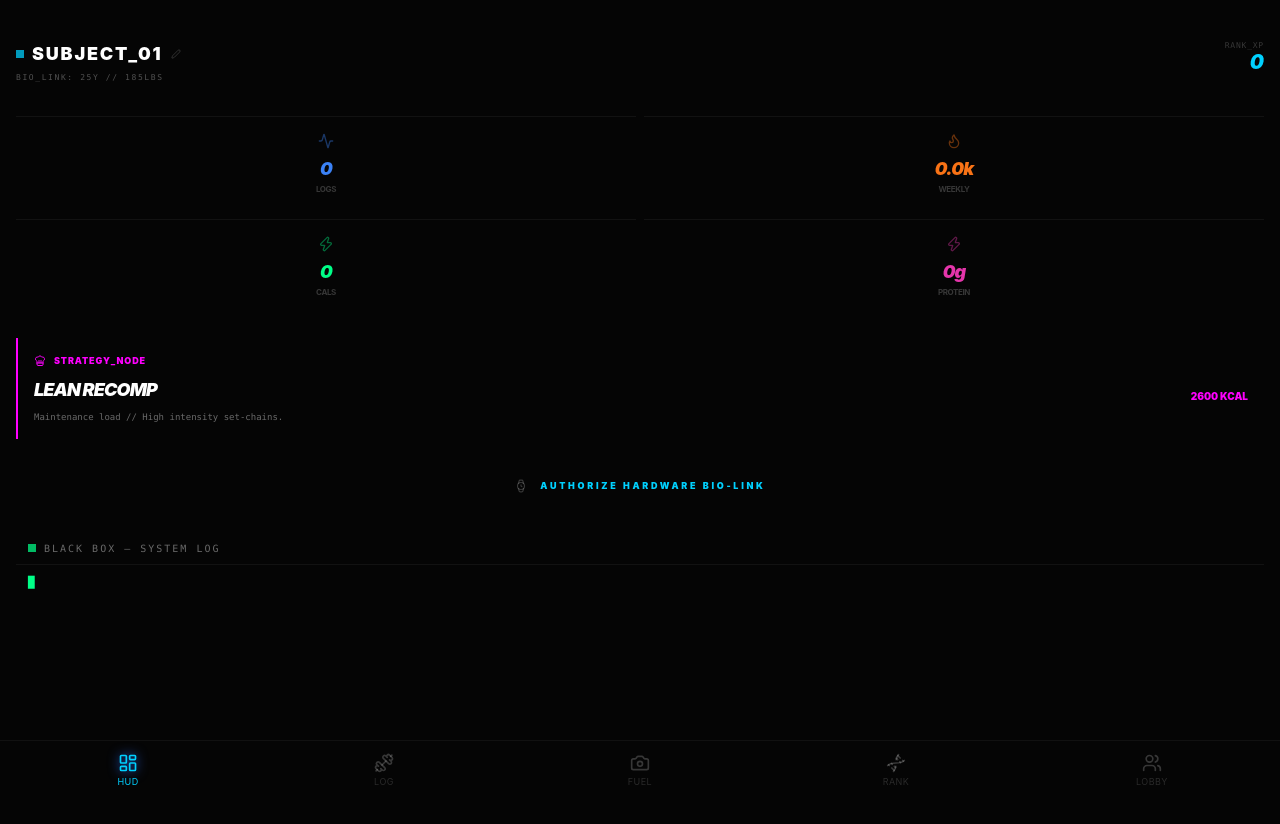
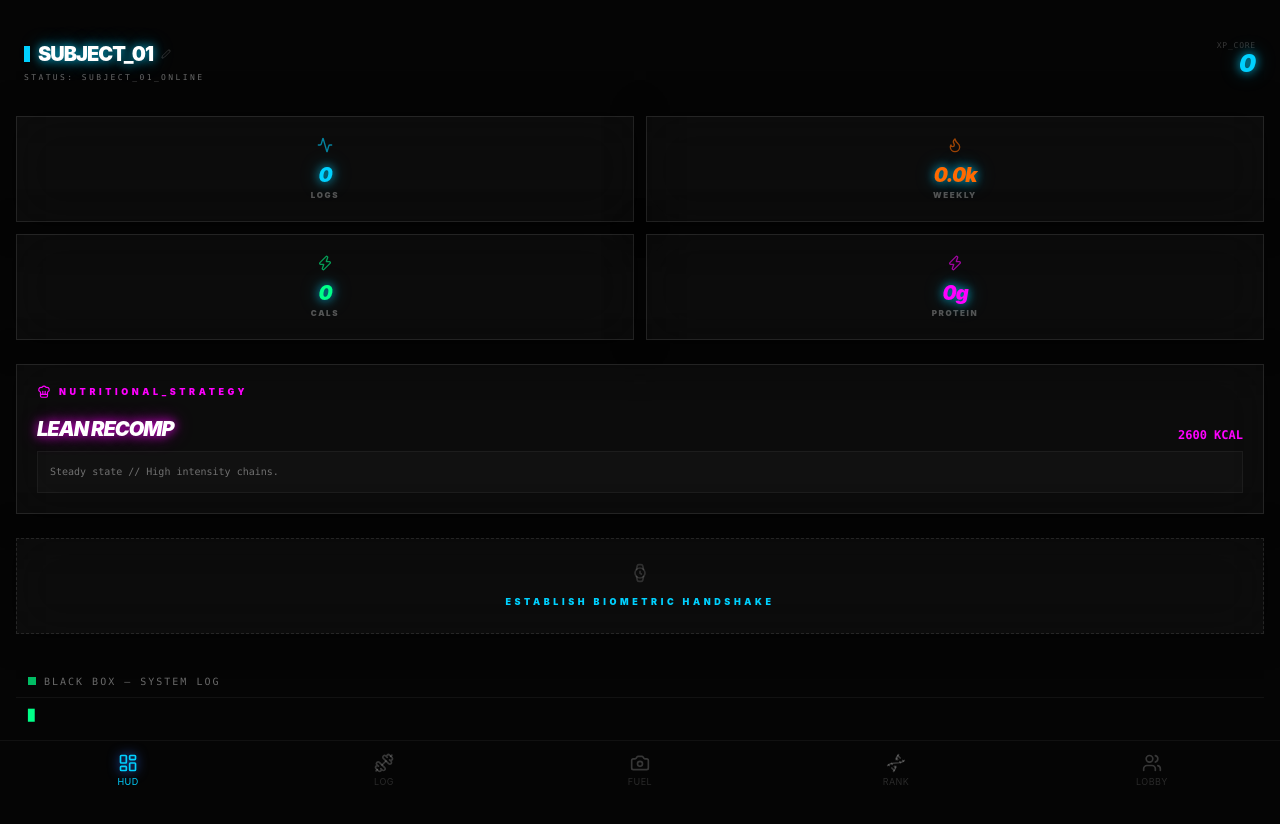
Before and after one commit to Sup3r-Monkey1/Aura-Sync, a React (Vite) app in the folder Aura Sync/: page / in a window 1280 px wide. Shown: the top 824 px of the page. Before the commit the page ends 800 px from the top, so only its background shows below. Built offline with nearby package versions, Linux system fonts and the light colour scheme.

Commit message:
Update AuraDashboard.tsx

```diff
--- a/Aura Sync/src/components/AuraDashboard.tsx
+++ b/Aura Sync/src/components/AuraDashboard.tsx
@@ -1,6 +1,6 @@
 import { useEffect, useState } from 'react';
 import { motion, AnimatePresence } from 'framer-motion';
-import { Activity, Flame, Zap, Timer, Edit2, ChefHat, ShieldCheck, Watch } from 'lucide-react';
+import { Activity, Flame, Zap, Edit2, ChefHat, ShieldCheck, Watch } from 'lucide-react';
 import { useWorkoutStore } from '../store/useWorkoutStore';
 import BlackBoxTerminal from './BlackBoxTerminal';
 
@@ -14,58 +14,59 @@ export default function AuraDashboard() {
   const weeklyVol = history.filter(h => h.date > (Date.now() - 604800000)).reduce((s, h) => s + h.totalVolume, 0);
 
   const getStrategy = () => {
-    if (userWeight > 210) return { label: "AGGRESSIVE CUT", cal: 2100, note: "Target fat oxidation // Preserve nitrogen balance." };
-    if (userWeight < 165) return { label: "HYPERTROPHY BULK", cal: 3200, note: "Caloric surplus for myofibrillar expansion." };
-    return { label: "LEAN RECOMP", cal: 2600, note: "Maintenance load // High intensity set-chains." };
+    if (userWeight > 210) return { label: "AGGRESSIVE CUT", cal: 2100, note: "Optimize fat oxidation // Nitrogen preservation." };
+    if (userWeight < 165) return { label: "HYPERTROPHY BULK", cal: 3200, note: "Caloric surplus for fiber expansion." };
+    return { label: "LEAN RECOMP", cal: 2600, note: "Steady state // High intensity chains." };
   };
   const strategy = getStrategy();
 
   return (
     <div className="min-h-screen bg-[#050505] pb-24 p-4 pt-10 overflow-x-hidden">
-      {/* COMPACT MOBILE HEADER */}
-      <div className="flex justify-between items-start mb-8">
+      {/* 🚀 TERMINAL HEADER */}
+      <div className="flex justify-between items-start mb-8 px-2">
         <div onClick={() => setIsEditingProfile(true)} className="flex-1">
           <div className="flex items-center gap-2 mb-1">
-            <div className="w-2 h-2 bg-cobalt animate-pulse shrink-0" />
-            <h1 className="text-lg font-black tracking-widest text-white uppercase truncate">{userName}</h1>
-            <Edit2 size={10} className="opacity-20" />
+            <div className="w-1.5 h-4 bg-cobalt glow-cobalt" />
+            <h1 className="text-xl font-black tracking-tighter text-white uppercase aura-text-glow">{userName}</h1>
+            <Edit2 size={10} className="text-white/20" />
           </div>
-          <p className="text-[8px] text-white/30 uppercase tracking-[0.2em] font-mono">BIO_LINK: {userAge}Y // {userWeight}LBS</p>
+          <p className="text-[8px] text-white/40 uppercase tracking-[0.3em] font-mono">Status: Subject_01_Online</p>
         </div>
-        <div className="text-right shrink-0">
-          <div className="text-[8px] text-white/20 uppercase font-mono tracking-widest">RANK_XP</div>
-          <div className="text-xl font-black text-cobalt italic leading-none">{evolutionXP}</div>
+        <div className="text-right">
+          <div className="text-[8px] text-white/20 uppercase font-mono tracking-widest">XP_CORE</div>
+          <div className="text-2xl font-black text-cobalt italic aura-text-glow leading-none">{evolutionXP}</div>
         </div>
       </div>
 
-      {/* 2x2 MOBILE STATS GRID */}
-      <div className="grid grid-cols-2 gap-2 mb-6">
-        <HudStat icon={Activity} label="Logs" value={history.length} color="#3b82f6" />
-        <HudStat icon={Flame} label="Weekly" value={`${(weeklyVol/1000).toFixed(1)}k`} color="#f97316" />
-        <HudStat icon={Zap} label="Cals" value={totalCals} color="#00ff88" />
-        <HudStat icon={Zap} label="Protein" value={`${totalProtein}g`} color="#e535ab" />
+      {/* 📊 GLASS STATS GRID */}
+      <div className="grid grid-cols-2 gap-3 mb-6">
+        <HudStat icon={Activity} label="Logs" value={history.length} color="text-cobalt" />
+        <HudStat icon={Flame} label="Weekly" value={`${(weeklyVol/1000).toFixed(1)}k`} color="text-orange-500" />
+        <HudStat icon={Zap} label="Cals" value={totalCals} color="text-terminal" />
+        <HudStat icon={Zap} label="Protein" value={`${totalProtein}g`} color="text-magenta" />
       </div>
 
-      <div className="glass p-4 border-l-2 border-magenta mb-6">
-        <div className="flex items-center gap-2 mb-2 text-[9px] font-black text-magenta uppercase tracking-widest"><ChefHat size={12}/> Strategy_Node</div>
+      {/* 🧬 STRATEGY CARD */}
+      <div className="aura-card p-5 mb-6 border-l-4 border-magenta">
+        <div className="flex items-center gap-2 mb-4 text-[9px] font-black text-magenta uppercase tracking-[0.4em]"><ChefHat size={14}/> Nutritional_Strategy</div>
         <div className="flex justify-between items-end mb-2">
-           <div className="text-lg font-black text-white italic tracking-tighter uppercase">{strategy.label}</div>
-           <div className="text-[10px] font-black text-magenta">{strategy.cal} KCAL</div>
+           <div className="text-xl font-black text-white italic tracking-tighter aura-text-glow-magenta">{strategy.label}</div>
+           <div className="text-xs font-black text-magenta font-mono">{strategy.cal} KCAL</div>
         </div>
-        <p className="text-[9px] text-white/40 font-mono leading-tight">{strategy.note}</p>
+        <p className="text-[10px] text-white/40 font-mono leading-relaxed bg-white/[0.02] p-3 border border-white/5">{strategy.note}</p>
       </div>
 
-      {/* BIOMETRIC GATE */}
-      <div className="mb-6">
+      {/* 🛰️ BIOMETRIC HANDSHAKE */}
+      <div className="mb-8">
         {watchConnected ? (
-          <div className="glass p-4 border-l-2 border-terminal flex justify-between items-center">
-             <div><div className="text-[8px] uppercase tracking-[0.3em] text-white/40 mb-1 font-mono">Heart_Rate_Link</div><div className="text-2xl font-black text-terminal italic leading-none">64bpm</div></div>
-             <ShieldCheck className="text-terminal" size={20} />
+          <div className="aura-card p-4 border-l-4 border-terminal flex justify-between items-center">
+             <div><div className="text-[8px] uppercase tracking-[0.3em] text-white/40 mb-1 font-mono">Neural_HRV_Link</div><div className="text-2xl font-black text-terminal italic aura-text-glow leading-none">64bpm</div></div>
+             <ShieldCheck className="text-terminal shadow-lg" size={24} />
           </div>
         ) : (
-          <button onClick={connectWatch} className="w-full glass p-4 border-dashed border-white/10 flex items-center justify-center gap-3 active:bg-white/5 transition-colors">
-             <Watch size={14} className="text-white/20" />
-             <span className="text-[9px] font-black text-cobalt uppercase tracking-[0.3em]">Authorize Hardware Bio-Link</span>
+          <button onClick={connectWatch} className="w-full aura-card p-6 border-dashed border-white/10 flex flex-col items-center gap-3 active:bg-white/5">
+             <Watch size={20} className="text-white/20 animate-pulse" />
+             <span className="text-[9px] font-black text-cobalt uppercase tracking-[0.4em]">Establish Biometric Handshake</span>
           </button>
         )}
       </div>
@@ -74,17 +75,17 @@ export default function AuraDashboard() {
 
       <AnimatePresence>
         {isEditingProfile && (
-          <motion.div initial={{ opacity: 0 }} animate={{ opacity: 1 }} exit={{ opacity: 0 }} className="fixed inset-0 z-[200] bg-black/98 p-6 flex flex-col justify-center items-center">
-             <div className="w-full max-w-xs space-y-6">
-                <h2 className="text-xl font-black italic uppercase text-white mb-4 border-l-4 border-cobalt pl-4">Identity</h2>
+          <motion.div initial={{ opacity: 0 }} animate={{ opacity: 1 }} exit={{ opacity: 0 }} className="fixed inset-0 z-[200] bg-black/95 p-8 flex flex-col justify-center items-center backdrop-blur-md">
+             <div className="w-full max-w-xs space-y-6 aura-card-strong p-8">
+                <h2 className="text-xl font-black italic uppercase text-white mb-4 border-l-4 border-cobalt pl-4">Update_Identity</h2>
                 <div className="space-y-4">
-                   <div className="block"><span className="text-[9px] font-black text-white/40 uppercase tracking-widest">Name</span><input className="w-full bg-white/5 p-4 border border-white/10 text-white outline-none" value={userName} onChange={(e)=>setUserName(e.target.value)}/></div>
+                   <div className="block"><span className="text-[9px] font-black text-white/40 uppercase tracking-widest mb-1 block">Subject_Name</span><input className="w-full bg-white/5 p-4 border border-white/10 text-white outline-none font-mono" value={userName} onChange={(e)=>setUserName(e.target.value)}/></div>
                    <div className="grid grid-cols-2 gap-4">
-                      <div className="block"><span className="text-[9px] font-black text-white/40 uppercase tracking-widest">Age</span><input type="number" className="w-full bg-white/5 p-4 border border-white/10 text-white outline-none" value={userAge} onChange={(e)=>setUserStats(Number(e.target.value), userWeight)}/></div>
-                      <div className="block"><span className="text-[9px] font-black text-white/40 uppercase tracking-widest">Weight</span><input type="number" className="w-full bg-white/5 p-4 border border-white/10 text-white outline-none" value={userWeight} onChange={(e)=>setUserStats(userAge, Number(e.target.value))}/></div>
+                      <div className="block"><span className="text-[9px] font-black text-white/40 uppercase tracking-widest mb-1 block">Age</span><input type="number" className="w-full bg-white/5 p-4 border border-white/10 text-white outline-none font-mono" value={userAge} onChange={(e)=>setUserStats(Number(e.target.value), userWeight)}/></div>
+                      <div className="block"><span className="text-[9px] font-black text-white/40 uppercase tracking-widest mb-1 block">Weight</span><input type="number" className="w-full bg-white/5 p-4 border border-white/10 text-white outline-none font-mono" value={userWeight} onChange={(e)=>setUserStats(userAge, Number(e.target.value))}/></div>
                    </div>
                 </div>
-                <button onClick={()=>setIsEditingProfile(false)} className="w-full py-4 bg-cobalt text-black font-black uppercase mt-6 tracking-widest rounded-lg">Authorize</button>
+                <button onClick={()=>setIsEditingProfile(false)} className="w-full py-4 aura-button-aperture text-black font-black uppercase tracking-widest rounded-lg">Authorize</button>
              </div>
           </motion.div>
         )}
@@ -95,10 +96,10 @@ export default function AuraDashboard() {
 
 function HudStat({ icon: Icon, label, value, color }: any) {
   return (
-    <div className="glass p-4 text-center border-t border-white/5 rounded-xl">
-      <Icon className="w-4 h-4 mx-auto mb-1.5 opacity-40 shrink-0" style={{ color }} />
-      <div className="text-lg font-black italic tracking-tighter" style={{ color }}>{value}</div>
-      <div className="text-[8px] text-white/20 uppercase font-bold tracking-tighter">{label}</div>
+    <div className="aura-card p-5 text-center flex flex-col items-center justify-center rounded-2xl">
+      <Icon className={`w-4 h-4 mb-2 opacity-60 ${color}`} />
+      <div className={`text-xl font-black italic tracking-tighter ${color} aura-text-glow`}>{value}</div>
+      <div className="text-[8px] text-white/30 uppercase font-black tracking-[0.2em]">{label}</div>
     </div>
   );
 }
```
